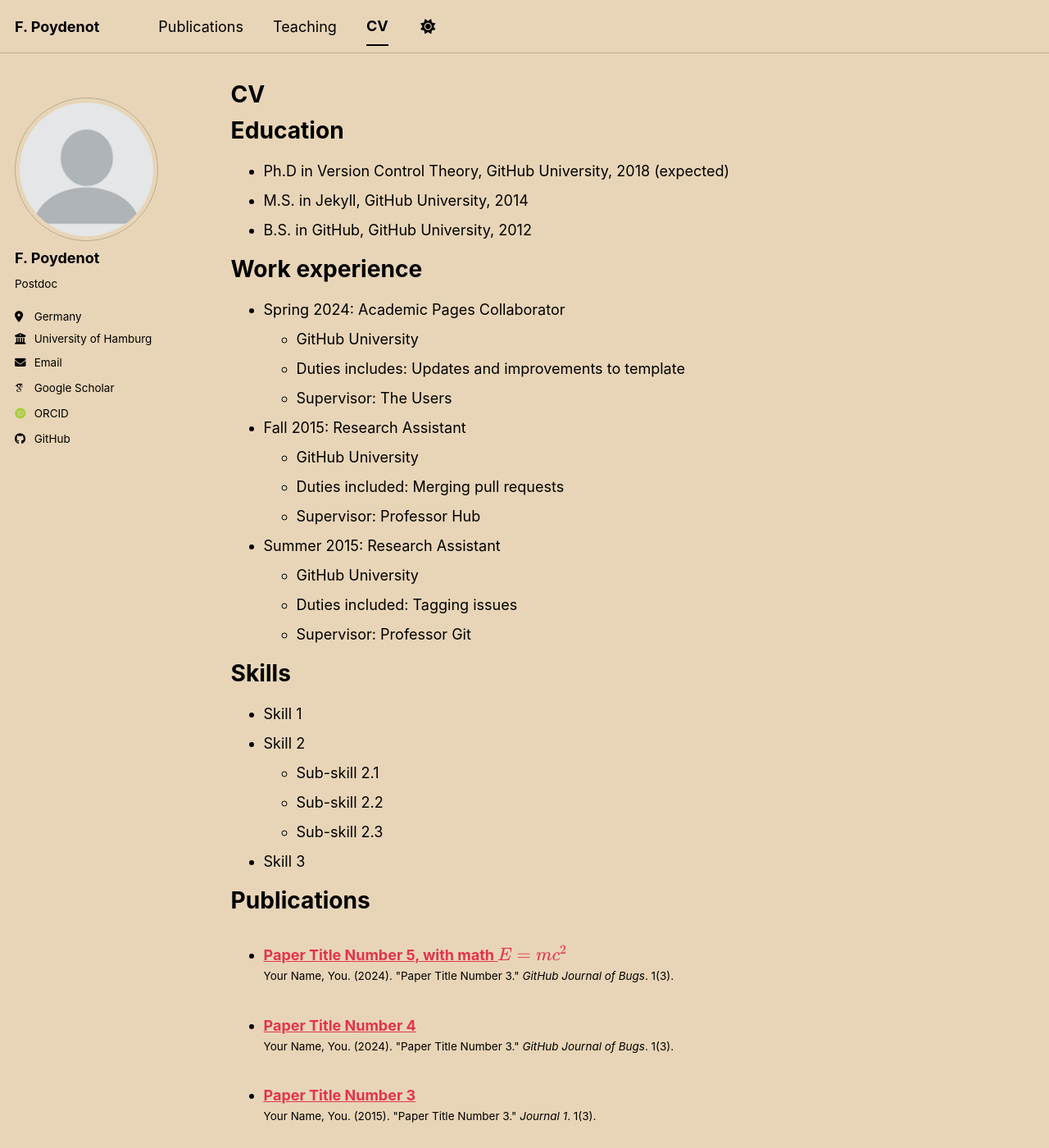
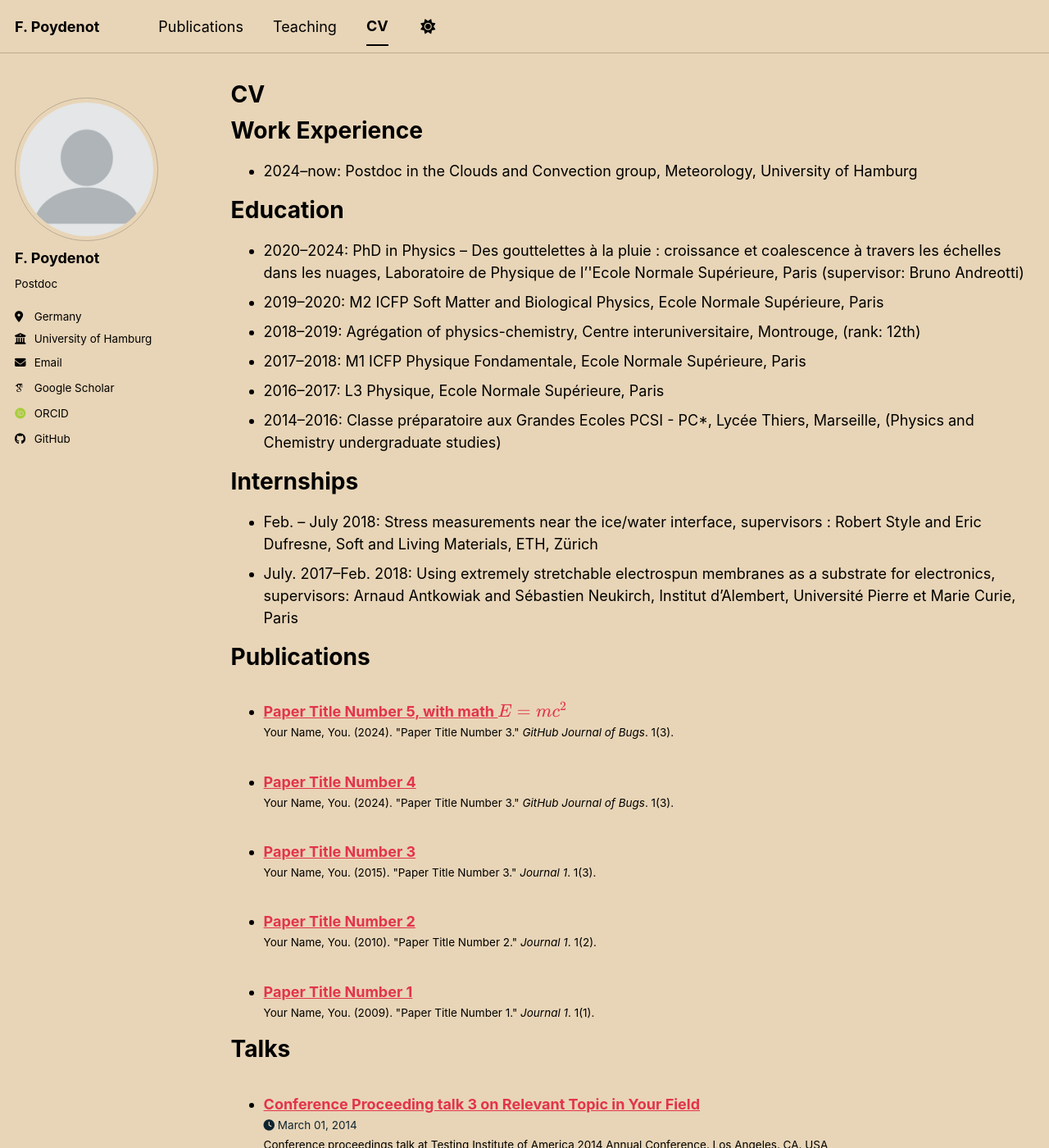
Before and after one commit to fpoydenot/fpoydenot.github.io, a Jekyll site: the page built from _pages/cv.md, in a window 1280 px wide and 1400 px high. Shown: the whole window at 82% size. Built offline with Jekyll 4.4.1, drawn with Linux system fonts in a browser that asks for light colours; some web fonts are replaced; a script bundle is joined from its source files by our own code; library files that are not in the unit come from our copies; a file with an impossible date is left out; some of the changed text lies outside the part shown.

```diff
--- a/_pages/cv.md
+++ b/_pages/cv.md
@@ -9,37 +9,23 @@ redirect_from:
 
 {% include base_path %}
 
+Work Experience
+======
+* 2024--now: Postdoc in the Clouds and Convection group, Meteorology, University of Hamburg
+
 Education
 ======
-* Ph.D in Version Control Theory, GitHub University, 2018 (expected)
-* M.S. in Jekyll, GitHub University, 2014
-* B.S. in GitHub, GitHub University, 2012
+* 2020--2024: PhD in Physics -- Des gouttelettes à la pluie : croissance et coalescence à travers les échelles dans les nuages, Laboratoire de Physique de l'\'Ecole Normale Supérieure, Paris (supervisor: Bruno Andreotti)
+* 2019--2020: M2 ICFP Soft Matter and Biological Physics, Ecole Normale Supérieure, Paris
+* 2018--2019: Agrégation of physics-chemistry, Centre interuniversitaire, Montrouge, (rank: 12th)
+* 2017--2018: M1 ICFP Physique Fondamentale, Ecole Normale Supérieure, Paris
+* 2016--2017: L3 Physique, Ecole Normale Supérieure, Paris
+* 2014--2016: Classe préparatoire aux Grandes Ecoles PCSI - PC*, Lycée Thiers, Marseille, (Physics and Chemistry undergraduate studies)
 
-Work experience
+Internships
 ======
-* Spring 2024: Academic Pages Collaborator
-  * GitHub University
-  * Duties includes: Updates and improvements to template
-  * Supervisor: The Users
-
-* Fall 2015: Research Assistant
-  * GitHub University
-  * Duties included: Merging pull requests
-  * Supervisor: Professor Hub
-
-* Summer 2015: Research Assistant
-  * GitHub University
-  * Duties included: Tagging issues
-  * Supervisor: Professor Git
-
-Skills
-======
-* Skill 1
-* Skill 2
-  * Sub-skill 2.1
-  * Sub-skill 2.2
-  * Sub-skill 2.3
-* Skill 3
+* Feb. -- July 2018: Stress measurements near the ice/water interface, supervisors : Robert Style and Eric Dufresne, Soft and Living Materials, ETH, Zürich
+* July. 2017--Feb. 2018: Using extremely stretchable electrospun membranes as a substrate for electronics, supervisors: Arnaud Antkowiak and Sébastien Neukirch, Institut d'Alembert, Université Pierre et Marie Curie, Paris
 
 Publications
 ======
@@ -61,4 +47,5 @@ Teaching
 
 Service and leadership
 ======
-* Currently signed in to 43 different slack teams
+* Co-supervising the PhD thesis of Nina Robbins-Blanch on "The role of rain evaporation for the energy and radiation budget of the trades" (supervisor: Raphaela Vogel)
+* Reviewer for the American Journal of Physics, Atmospheric Chemistry and Physics, Journal of Fluid Mechanics
```
Also changed, not shown: _pages/about.md (+4 -2 lines), _publications/gap_collison_rate.md (added, +13 -0 lines).
